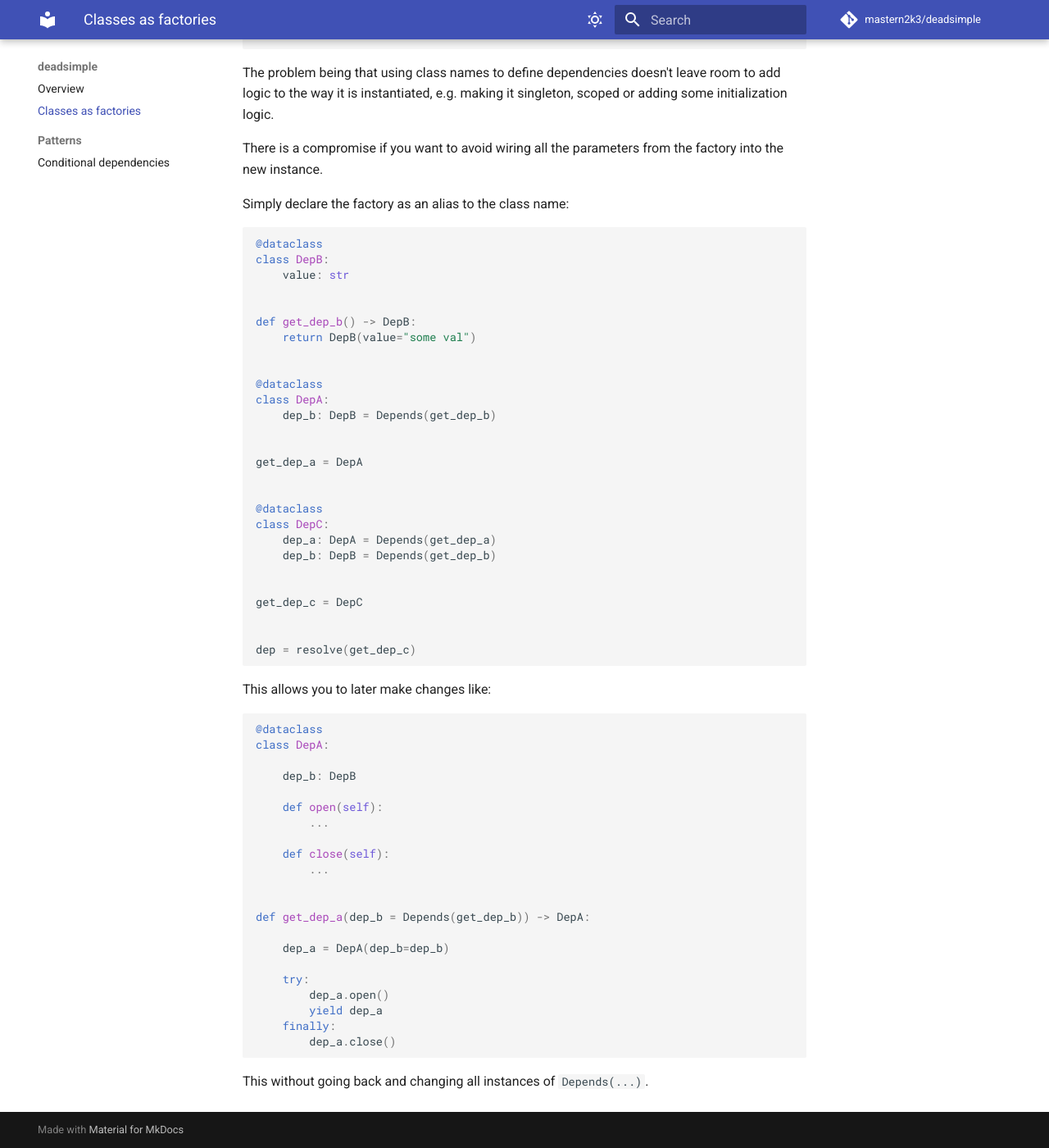
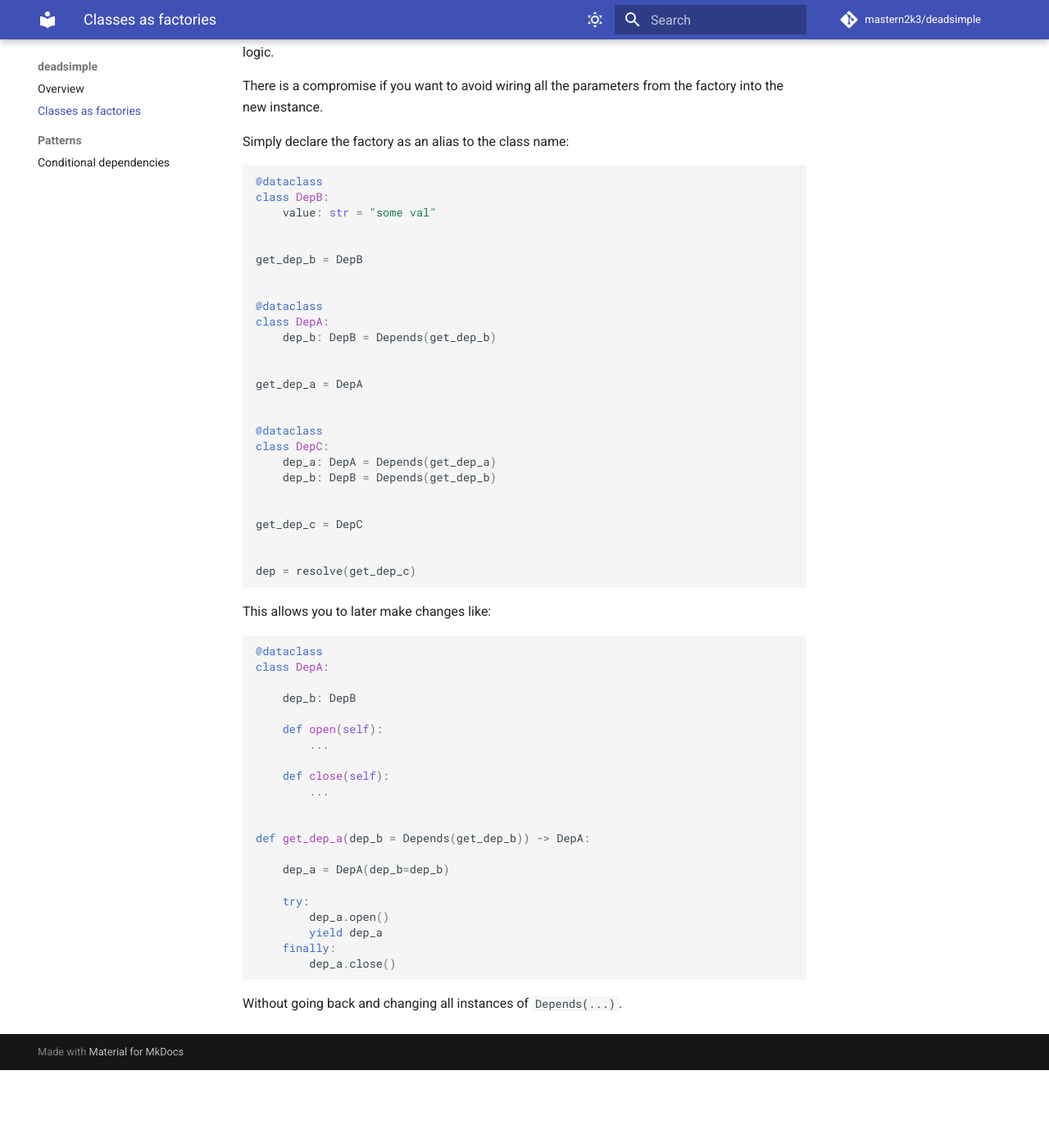
Before and after one commit to mastern2k3/deadsimple, an MkDocs documentation site: the page built from docs/class_dependencies.md, in a window 1280 px wide and 1400 px high, scrolled down 757 px. Shown: the whole window at 82% size. Built offline with MkDocs 1.6.1 and Material for MkDocs 9.7.7, drawn with Linux system fonts in a browser that asks for light colours; comment, search, counter and statistics services are not loaded; after the commit the page ends 2062 px from its top, so only the background shows below that; some of the changed text lies outside the part shown.

Commit message:
better classes as dependencies code

````diff
--- a/docs/class_dependencies.md
+++ b/docs/class_dependencies.md
@@ -11,22 +11,18 @@
 
 @dataclass
 class DepB:
-    value: str
-
-
-def get_dep_b() -> DepB:
-    return DepB(value="some val")
+    value: str = "some val"
 
 
 @dataclass
 class DepA:
-    dep_b: DepB = Depends(get_dep_b)
+    dep_b: DepB = Depends(DepB)
 
 
 @dataclass
 class DepC:
     dep_a: DepA = Depends(DepA)
-    dep_b: DepB = Depends(get_dep_b)
+    dep_b: DepB = Depends(DepB)
 
 
 dep = resolve(DepC)
@@ -47,11 +43,10 @@
 ```python
 @dataclass
 class DepB:
-    value: str
+    value: str = "some val"
 
 
-def get_dep_b() -> DepB:
-    return DepB(value="some val")
+get_dep_b = DepB
 
 
 @dataclass
@@ -100,4 +95,4 @@
         dep_a.close()
 ```
 
-This without going back and changing all instances of `Depends(...)`.
+Without going back and changing all instances of `Depends(...)`.
````
